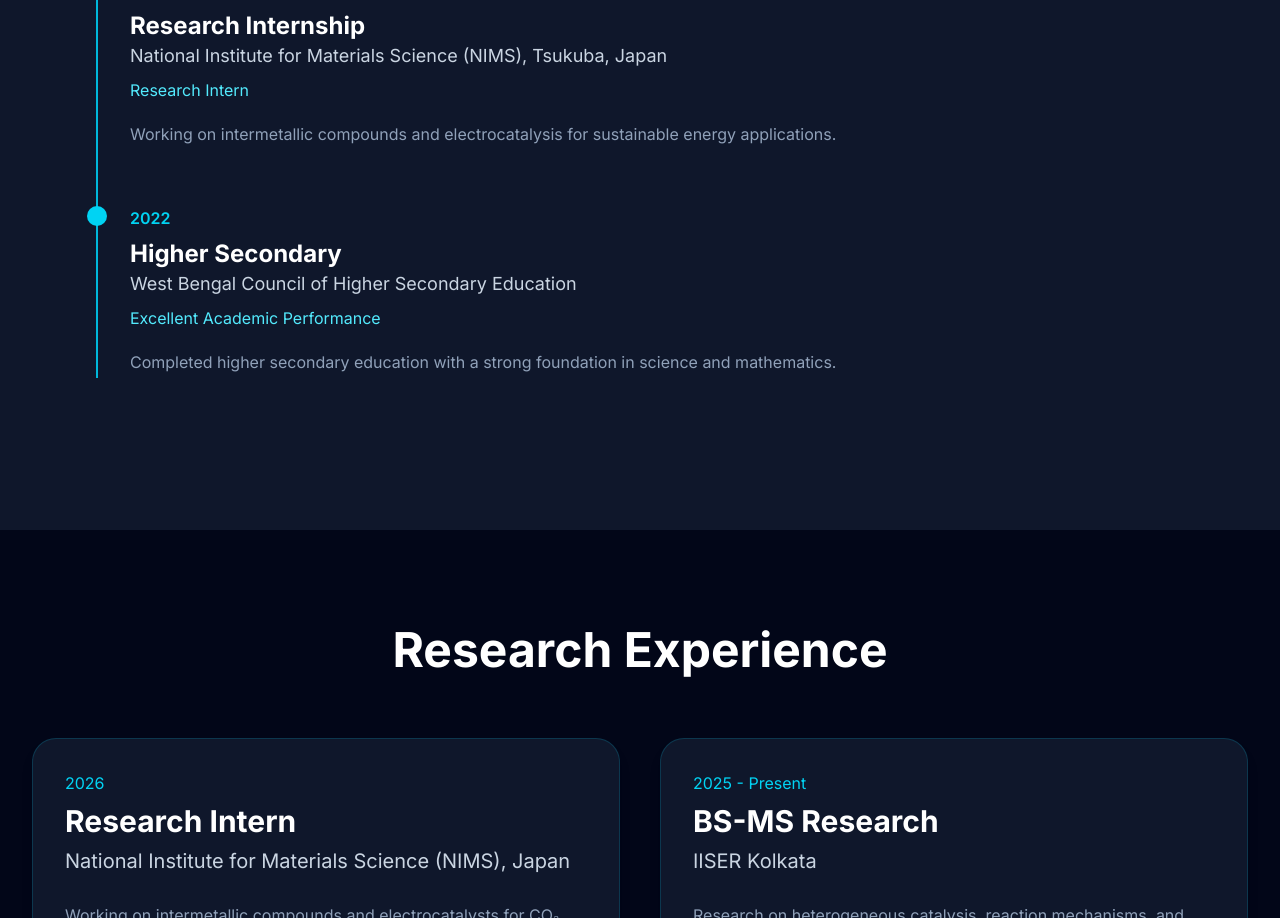
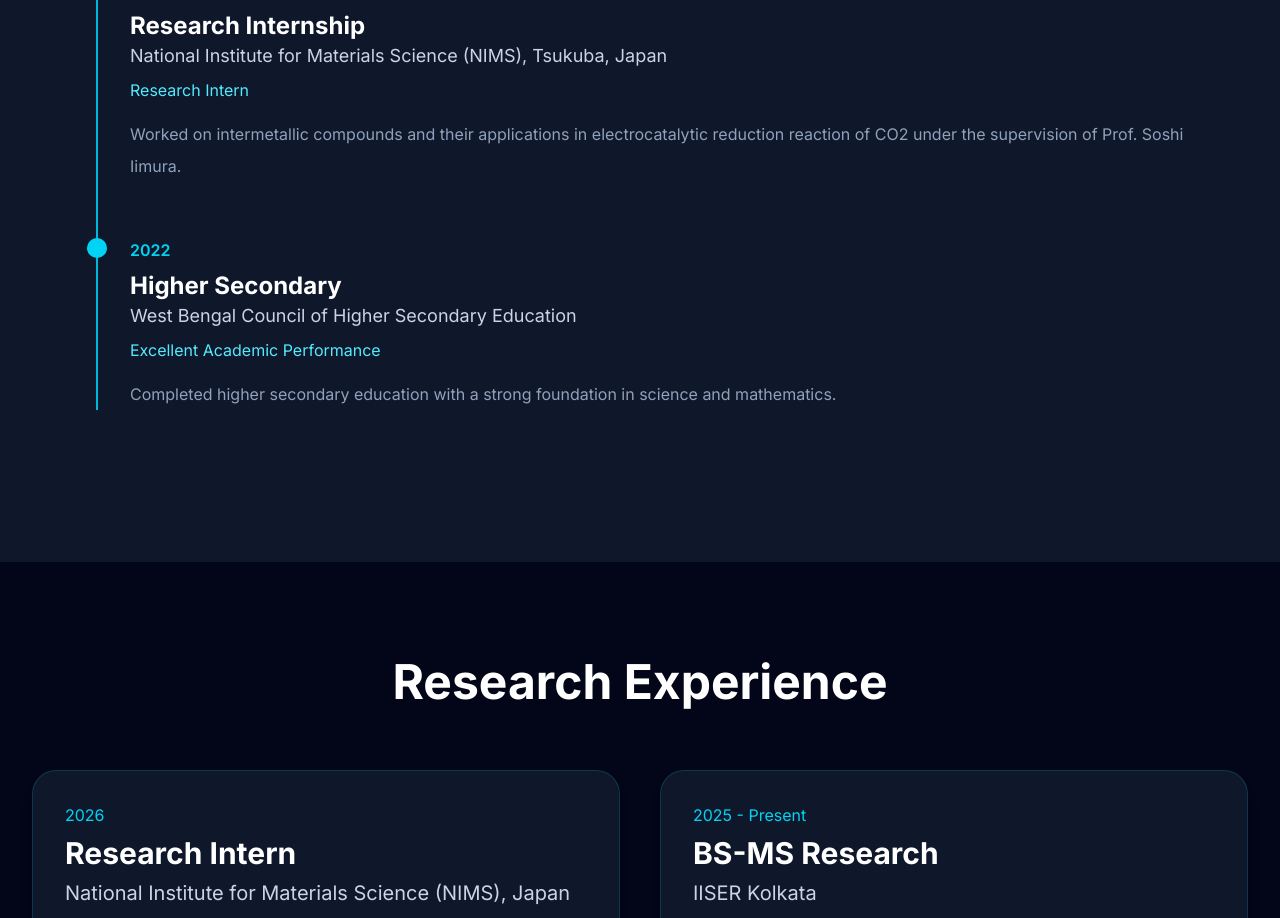
Before and after one commit to Rupak-723/rupak-portfolio, a Next.js app: page / in a window 1280 px wide. Shown: the part 2544-3462 px from the top of the page. Built offline with nearby package versions, Linux system fonts and the light colour scheme.

Commit message:
Update education.ts

```diff
--- a/data/education.ts
+++ b/data/education.ts
@@ -14,7 +14,7 @@ const education = [
     institute: "National Institute for Materials Science (NIMS), Tsukuba, Japan",
     grade: "Research Intern",
     description:
-      "Working on intermetallic compounds and electrocatalysis for sustainable energy applications.",
+      "Worked on intermetallic compounds and their applications in electrocatalytic reduction reaction of CO2 under the supervision of Prof. Soshi Iimura.",
   },
 
   {
```
